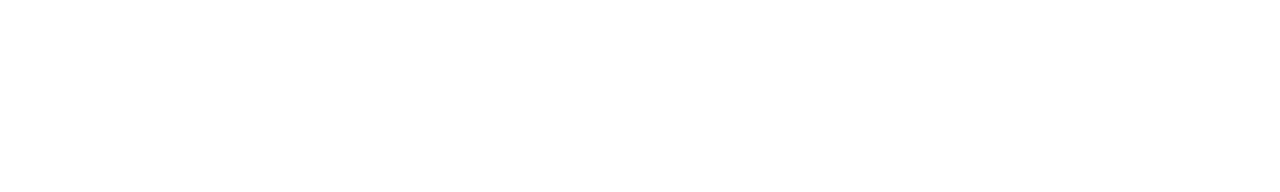
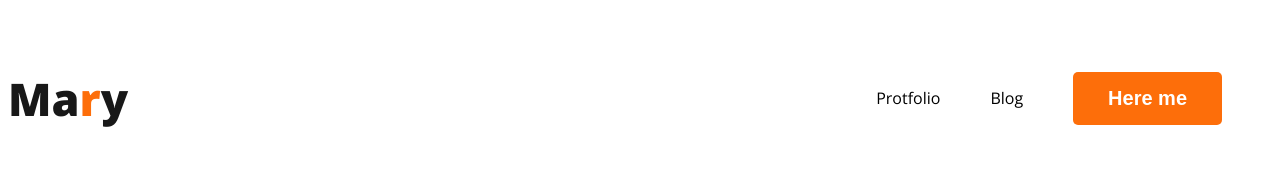
Before and after one commit to Nasirsar/web-developer-protfolio, a plain HTML site: page index.html in a window 1280 px wide. Drawn offline with nearby package versions, Linux system fonts and the light colour scheme.

Commit message:
added nav styles

```diff
--- a/index.html
+++ b/index.html
@@ -1,12 +1,28 @@
 <!DOCTYPE html>
 <html lang="en">
+
 <head>
     <meta charset="UTF-8">
     <meta name="viewport" content="width=device-width, initial-scale=1.0">
     <title>web developer protfolio</title>
+    <link rel="preconnect" href="https://fonts.googleapis.com">
+    <link rel="preconnect" href="https://fonts.gstatic.com" crossorigin>
+    <link href="https://fonts.googleapis.com/css2?family=Open+Sans:wght@400;700;800&display=swap" rel="stylesheet">
+    <link rel="stylesheet" href="styles/protfolio.css">
 </head>
+
 <body>
     <header>
+        <nav>
+            <h4 class="nav-title">Ma<span class="text-primary">r</span>y</h4>
+            <ul>
+                <li>Protfolio</li>
+                <li>Blog</li>
+                <li><button class="btn-primary">Here me</button></li>
+            </ul>
+
+        </nav>
+
 
     </header>
     <main>
@@ -16,4 +32,5 @@
 
     </footer>
 </body>
+
 </html>
--- /dev/null
+++ b/styles/protfolio.css
@@ -0,0 +1,42 @@
+/* common shared style */
+body {
+    font-family: 'lato', sans-serif;
+    font-family: 'Open Sans', sans-serif;
+}
+
+.text-primary {
+    color: #FD6E0A;
+}
+
+/* nav relate styles */
+nav {
+    display: flex;
+    justify-content: space-between;
+    align-items: center;
+}
+
+.btn-primary {
+    border-radius: 5px;
+    background: #FD6E0A;
+    border: 0px;
+    color: white;
+    font-size: 20px;
+    font-weight: 700;
+    padding: 15px 35px;
+}
+
+.nav-title {
+    color: #181818;
+    font-size: 45px;
+    font-weight: 800;
+}
+
+nav>ul {
+    display: flex;
+    align-items: center;
+}
+
+nav li {
+    list-style: none;
+    margin-right: 50px;
+}
```
